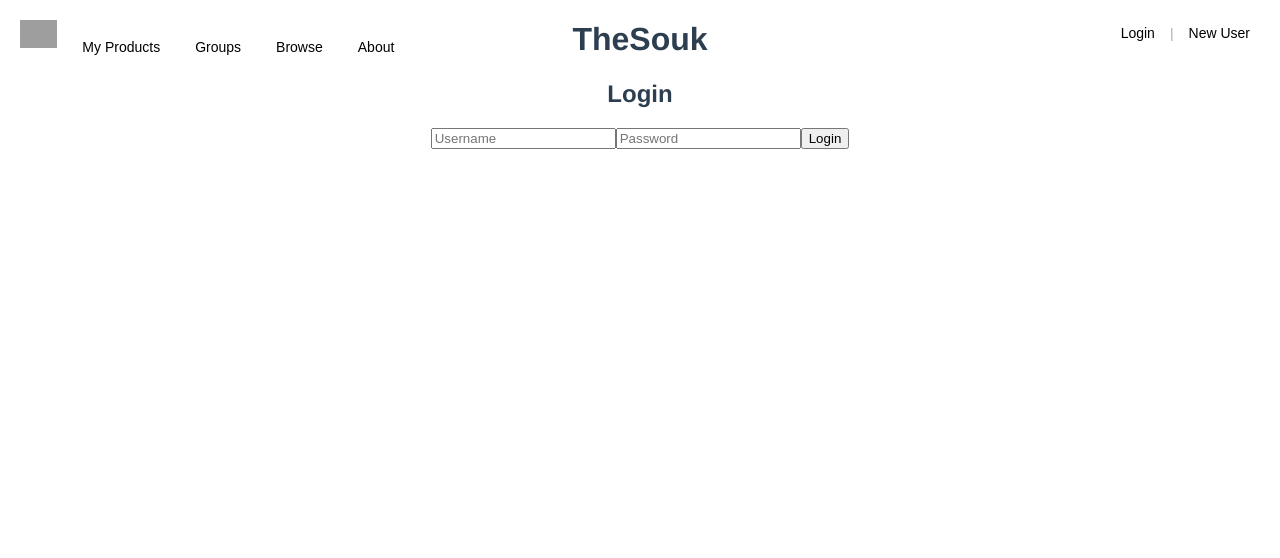
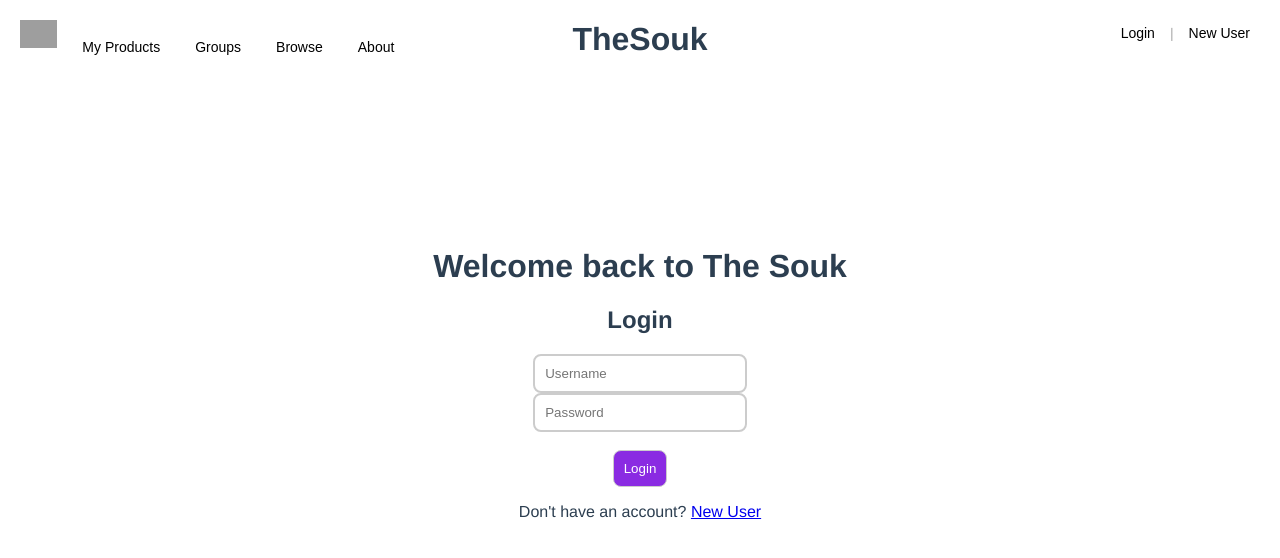
Before and after one commit to Amar-Adam-BENADJAOUD/The-Souk, a Vue app: page /login in a window 1280 px wide. Shown: the top 558 px of the page. Built offline with nearby package versions, Linux system fonts and the light colour scheme; grey boxes are pictures that could not be loaded.

Commit message:
Update LoginForm.vue

```diff
--- a/src/components/LoginForm.vue
+++ b/src/components/LoginForm.vue
@@ -1,13 +1,15 @@
 <!-- src/components/LoginPage.vue -->
 <template>
-    <div>
+    <div id="login-content">
+      <h1>Welcome back to The Souk</h1>
       <h2>Login</h2>
       <form @submit.prevent="handleLogin">
-        <input v-model="username" placeholder="Username" required />
-        <input v-model="password" type="password" placeholder="Password" required />
-        <button type="submit">Login</button>
+        <input v-model="username" placeholder="Username" required /><br>
+        <input v-model="password" type="password" placeholder="Password" required /><br><br>
+        <button type="submit" id="login-button">Login</button>
       </form>
       <p v-if="errorMessage" style="color: red">{{ errorMessage }}</p>
+      <p>Don't have an account? <router-link to="/register">New User</router-link></p>
     </div>
   </template>
 
@@ -42,3 +44,110 @@
     },
   };
   </script>
+
+  <style>
+  input {
+  padding: 10px;
+  border: 2px solid #ccc;
+  border-radius: 8px;
+  width: 15%;
+  transition: all 0.3s ease;
+}
+
+input:focus {
+  border-color: blueviolet;
+  box-shadow: 0 0 5px rgba(138, 43, 226, 0.7);
+  transform: scale(1.05);
+}
+
+#login-button{
+  background-color: blueviolet;
+  color: white;
+  border-radius: 10%;
+  border-color: blueviolet;
+  border: 1px solid #ccc;
+  border-radius: 8px; /* Ajustez la valeur pour arrondir */
+  padding: 10px;
+  box-sizing: border-box;
+}
+
+#login-button:hover{
+  cursor: pointer;
+  border-right: 4px solid rgb(63 63 63);
+  border-bottom: 4px solid rgb(63 63 63);
+}
+
+  div {
+  height: 10; /* ou une autre hauteur relative */
+}
+#login-content{
+  margin-top: 15%;
+}
+
+  #button{
+    width: 5%;
+    height: 5%;
+  }
+
+  #button:hover{
+    cursor: pointer;
+  }
+/* Style global pour les boutons et les liens */
+.top-left-navigation a,.top-left-navigation p,
+.header-buttons > button {
+  text-decoration: none;
+  border: none;
+  background: none;
+  color: #000; /* Couleur du texte */
+  font-size: 14px; /* Taille de police uniforme */
+  font-family: Arial, sans-serif; /* Police uniforme */
+  cursor: pointer;
+  padding: 5px 10px; /* Espacement uniforme */
+  display: flex;
+  align-items: center; /* Alignement vertical uniforme */
+}
+
+.top-left-navigation a:hover,
+.header-buttons > button:hover {
+  text-decoration: underline;
+}
+
+/* Style pour le conteneur de navigation en haut à gauche */
+.top-left-navigation {
+  display: flex;
+  gap: 15px; /* Espacement entre les éléments */
+  position: absolute;
+  top: 20px; /* Alignement à la même hauteur que les boutons de droite */
+  left: 20px; /* Marges pour le positionnement */
+}
+
+/* Style pour le conteneur de navigation en haut à droite */
+.header-buttons {
+  position: absolute;
+  top: 20px; /* Alignement à la même hauteur que les boutons de gauche */
+  right: 20px;
+  display: flex;
+  align-items: center;
+}
+
+/* Style pour les boutons individuels dans le conteneur de droite */
+.header-buttons > button {
+  border: none;
+  background: none;
+  color: #000; /* Couleur du texte */
+  font-size: 14px;
+  cursor: pointer;
+  padding: 5px 10px; /* Espacement uniforme avec les liens */
+}
+
+.header-buttons > button:hover {
+  text-decoration: underline;
+}
+
+/* Style pour le séparateur "|" */
+.header-buttons > .separator {
+  margin: 0 5px;
+  color: #aaa;
+  font-size: 14px;
+}
+</style>
```
